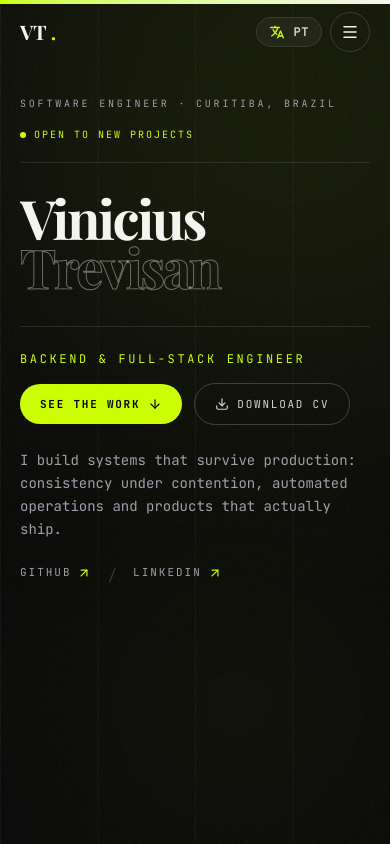
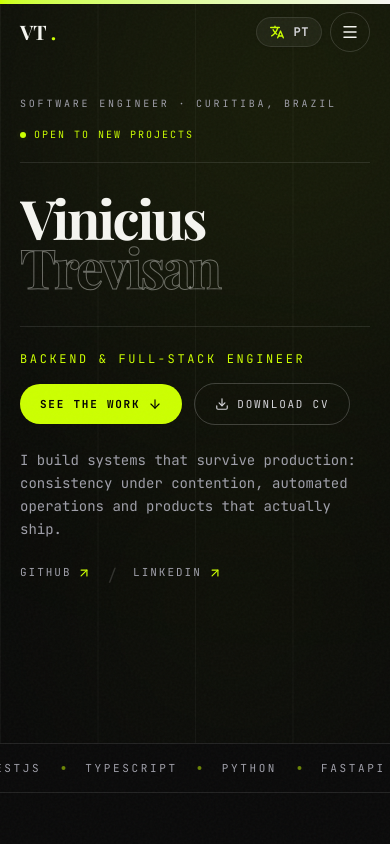
Before and after one commit to ViniMTrevisan/portfolio-vinimtrevisan, a Next.js app: page /en in a window 390 px wide. Shown: the top 844 px of the page. Built offline with nearby package versions, Linux system fonts and the light colour scheme; a web font is replaced by a local one.

Commit message:
ajusta altura do hero no mobile

```diff
--- a/src/components/Hero.tsx
+++ b/src/components/Hero.tsx
@@ -23,7 +23,7 @@ export default function Hero() {
   return (
     <section
       id="home"
-      className="relative flex min-h-[100svh] w-full flex-col justify-start overflow-hidden px-5 pb-12 pt-24 md:justify-center md:px-10 md:pb-16 md:pt-28"
+      className="relative flex min-h-[88svh] w-full flex-col justify-start md:min-h-[100svh] overflow-hidden px-5 pb-12 pt-24 md:justify-center md:px-10 md:pb-16 md:pt-28"
     >
       {/* Editorial grid + glow */}
       <div className="pointer-events-none absolute inset-0 z-0 grid-lines opacity-60" />
```
